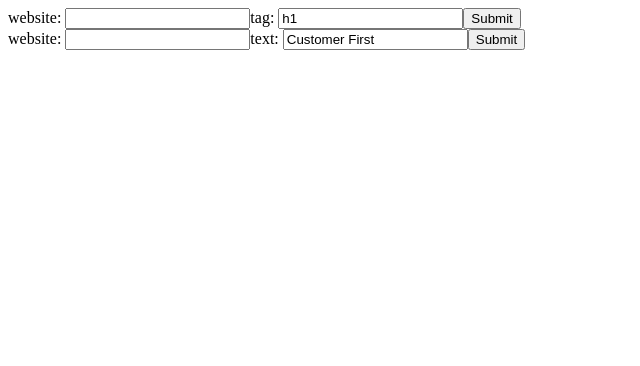
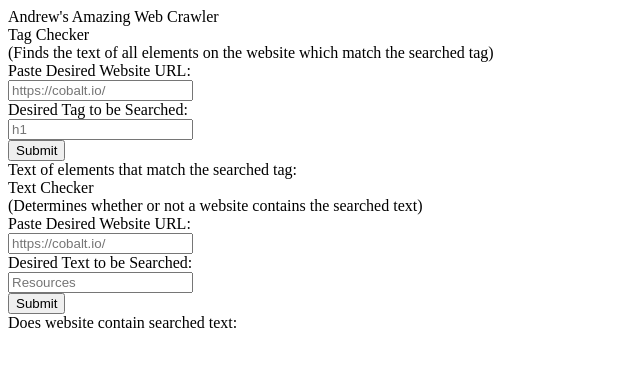
Before and after one commit to andrewchen44/web-crawler, a React app: page / in a window 1280 px wide. Shown: the top 366 px of the page, without its empty margins (0-640 px from the left). Built offline with nearby package versions, Linux system fonts and the light colour scheme; the HTML template or start-up script is replaced by a standard one.

Commit message:
Style components

```diff
--- a/react-client/src/components/TagForm.jsx
+++ b/react-client/src/components/TagForm.jsx
@@ -6,8 +6,8 @@ class TagForm extends React.Component{
   constructor(props){
     super(props)
     this.state = {
-      url: 'https://cobalt.io/',
-      tag: 'h1'
+      url: '',
+      tag: ''
     }
       this.handleChange = this.handleChange.bind(this);
       this.handleClick = this.handleClick.bind(this);
@@ -15,7 +15,7 @@ class TagForm extends React.Component{
 
   handleChange(e){
     const prop = e.target.name;
-    const val = e.target.val;
+    const val = e.target.value;
     this.setState({
       [prop]: val,
     })
@@ -34,10 +34,22 @@ class TagForm extends React.Component{
 
   render() {
     return (
-      <div>
-        website: <input type='text' name='website' value={this.state.website} onChange={this.handleChange}/>
-        tag: <input type='test' name='tag' value={this.state.tag} onChange={this.handleChange}/>
-        <button onClick={this.handleClick}>Submit</button>
+      <div className='section-container border-black'>
+        <div className='display-flex line'>
+          <div className='form-description'>
+            Paste Desired Website URL:
+          </div>
+            <input type='text' name='website' value={this.state.url} placeholder='https://cobalt.io/' onChange={this.handleChange}/>
+        </div>
+        <div className='display-flex line'>
+          <div className='form-description'>
+            Desired Tag to be Searched:
+          </div>
+            <input type='text' name='tag' value={this.state.tag} placeholder='h1'onChange={this.handleChange}/>
+        </div>
+        <div className='center line'>
+          <button className='submit-button' onClick={this.handleClick}>Submit</button>
+        </div>
       </div>
     )
   }
--- a/react-client/src/components/TagResults.jsx
+++ b/react-client/src/components/TagResults.jsx
@@ -2,15 +2,16 @@ import React from "react";
 
 const TagResults = props => {
   let matches = props.matchTag;
-  if(matches === undefined || matches.length === 0) {
-    return null;
-  } else {
-    return <div>
-      {matches.map((match, index) => {
-        return <div key={index}>{match.innerText}</div>
-      })}
+  let tags = '';
+  if(matches !== undefined && matches.length > 0) {
+    tags = matches.map((match, index) => {
+      return <div className='footer' key={index}>-{match.innerText}</div>
+    });
+  }
+  return <div className='section-container border-black'>
+    <div>Text of elements that match the searched tag:</div>
+    {tags}
     </div>;
-    }
 };
 
 export default TagResults;
--- a/react-client/src/components/TextForm.jsx
+++ b/react-client/src/components/TextForm.jsx
@@ -6,8 +6,8 @@ class TextForm extends React.Component{
   constructor(props){
     super(props)
     this.state = {
-      url: 'www.cobalt.io',
-      text: 'Customer First'
+      url: '',
+      text: ''
     }
     this.handleChange = this.handleChange.bind(this);
     this.handleClick = this.handleClick.bind(this);
@@ -15,7 +15,7 @@ class TextForm extends React.Component{
 
   handleChange(e){
     const prop = e.target.name;
-    const val = e.target.val;
+    const val = e.target.value;
     this.setState({
       [prop]: val,
     })
@@ -34,10 +34,25 @@ class TextForm extends React.Component{
 
   render() {
     return (
-      <div>
-        website: <input type='text' name='website' value={this.state.website} onChange={this.handleChange}/>
-        text: <input type='test' name='text' value={this.state.text} onChange={this.handleChange}/>
-        <button onClick={this.handleClick}>Submit</button>
+    <div className='section-container border-black'>
+        <div className='display-flex line'>
+          <div className='form-description'>
+            Paste Desired Website URL:
+          </div>
+          <input type='text' name='url' value={this.state.url} onChange={this.handleChange}
+          placeholder='https://cobalt.io/'/>
+        </div>
+        <div className='display-flex line'>
+          <div className='form-description'>
+            Desired Text to be Searched:
+          </div>
+          <input type='text' name='text' value={this.state.text}
+          placeholder='Resources'
+          onChange={this.handleChange}/>
+        </div>
+        <div className='center'>
+         <button className='submit-button' onClick={this.handleClick}>Submit</button>
+        </div>
       </div>
     )
   }
--- a/react-client/src/components/TextResults.jsx
+++ b/react-client/src/components/TextResults.jsx
@@ -2,11 +2,14 @@ import React from "react";
 
 const TextResults = props => {
   const contains = props.containsText;
-  if(contains === null || contains === undefined) {
-    return null;
-  } else {
-    return <div>Contains text: {contains + ''}</div>;
+  let exists = '';
+  if(contains !== null && contains !== undefined) {
+    exists = contains ? 'Yes' : 'No';
   }
+
+  return <div className='section-container border-black'>
+    <div>Does website contain searched text: {exists}</div>
+    </div>;
 };
 
 export default TextResults;
--- a/react-client/src/index.jsx
+++ b/react-client/src/index.jsx
@@ -14,11 +14,24 @@ const store = createStore(webCrawler);
 const App = (props) => {
   return (
     <Provider store={store}>
-      <div>
-        <TagFormContainer />
-        <TagResultsContainer />
-        <TextFormContainer />
-        <TextResultsContainer />
+      <div className='app-container'>
+        <div className='title blue'> Andrew's Amazing Web Crawler</div>
+        <div className='section-container shadow-border'>
+          <div className='text-align-center'>
+            <div className='header blue'>Tag Checker</div>
+            <div className='footer'>(Finds the text of all elements on the website which match the searched tag)</div>
+          </div>
+          <TagFormContainer />
+          <TagResultsContainer />
+        </div>
+        <div className='section-container shadow-border'>
+          <div className='text-align-center'>
+            <div className='header blue'>Text Checker</div>
+            <div className='footer'>(Determines whether or not a website contains the searched text)</div>
+          </div>
+          <TextFormContainer />
+          <TextResultsContainer />
+        </div>
       </div>
     </Provider>
   )
```
Also changed, not shown: 3 other files (tests, documents, lock files or other folders).
